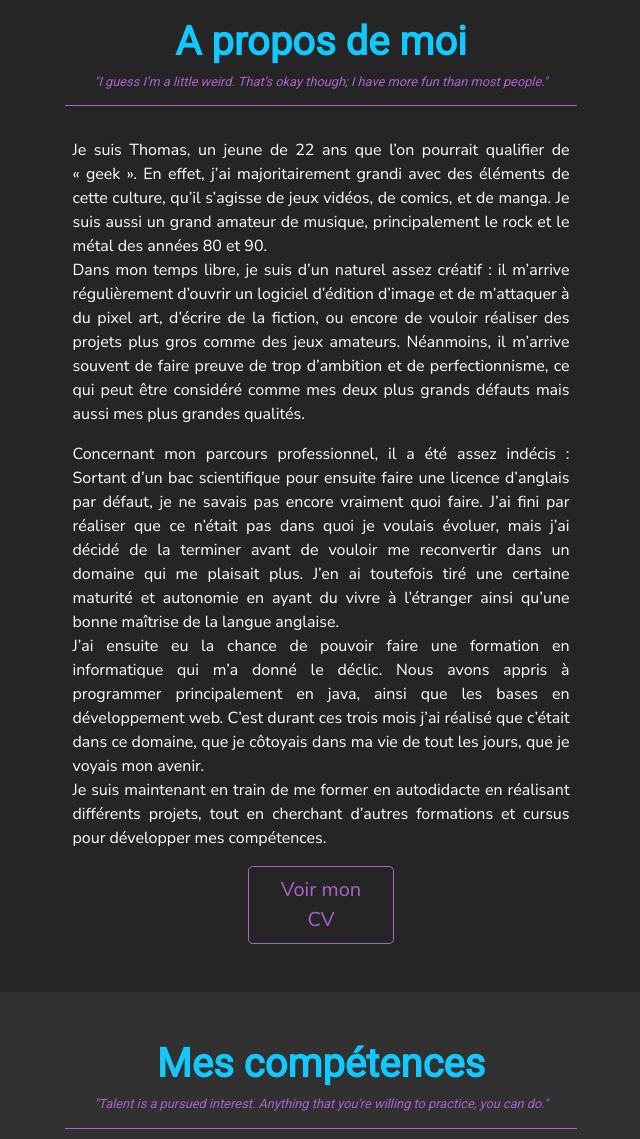
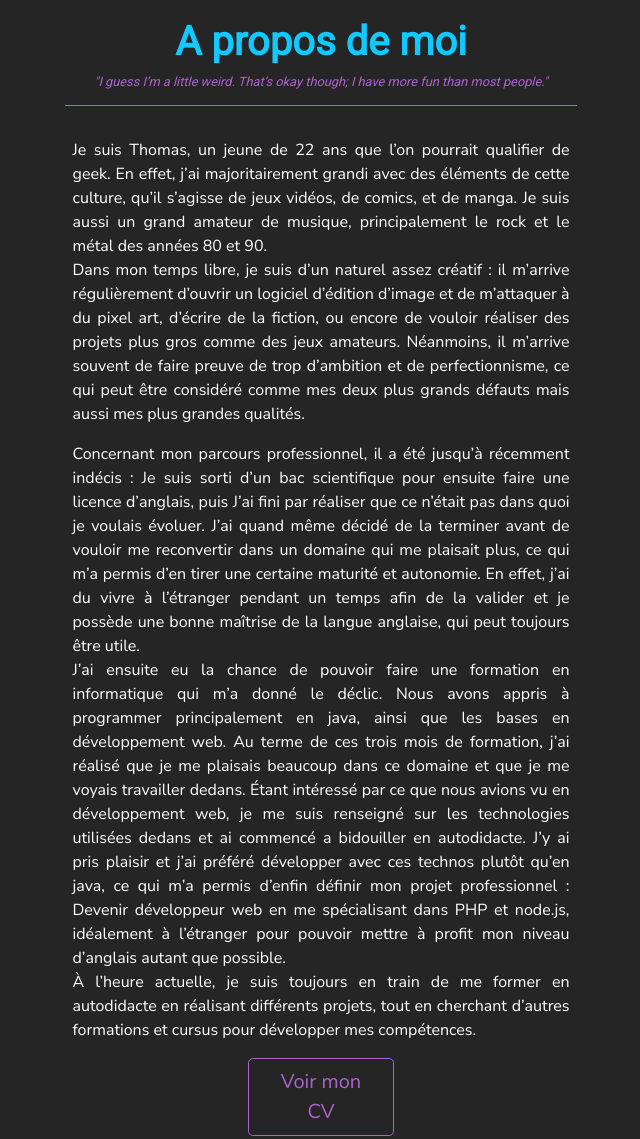
Before and after one commit to ThomasM76/ThomasM76.github.io, a plain HTML site: page index.html in a window 1280 px wide. Shown: the part 780-1919 px from the top of the page, without its empty margins (319-959 px from the left). Drawn offline with nearby package versions, Linux system fonts and the light colour scheme.

Commit message:
Mise à jour 3

```diff
--- a/index.html
+++ b/index.html
@@ -42,12 +42,12 @@
 
         <div class="row justify-content-md-center">
             <div class="about col-6">
-            <p>Je suis Thomas, un jeune de 22 ans que l’on pourrait qualifier de « geek ». En effet, j’ai majoritairement grandi avec des éléments de cette culture, qu’il s’agisse de jeux vidéos, de comics, et de manga. Je suis aussi un grand amateur de musique, principalement le rock et le métal des années 80 et 90.<br>
+            <p>Je suis Thomas, un jeune de 22 ans que l’on pourrait qualifier de geek. En effet, j’ai majoritairement grandi avec des éléments de cette culture, qu’il s’agisse de jeux vidéos, de comics, et de manga. Je suis aussi un grand amateur de musique, principalement le rock et le métal des années 80 et 90.<br>
             Dans mon temps libre, je suis d’un naturel assez créatif : il m’arrive régulièrement d’ouvrir un logiciel d’édition d’image et de m’attaquer à du pixel art, d’écrire de la fiction, ou encore de vouloir réaliser des projets plus gros comme des jeux amateurs. Néanmoins, il m’arrive souvent de faire preuve de trop d’ambition et de perfectionnisme, ce qui peut être considéré comme mes deux plus grands défauts mais aussi mes plus grandes qualités.
             </p>
-            <p>Concernant mon parcours professionnel, il a été assez indécis : Sortant d’un bac scientifique pour ensuite faire une licence d’anglais par défaut, je ne savais pas encore vraiment quoi faire. J’ai fini par réaliser que ce n’était pas dans quoi je voulais évoluer, mais j’ai décidé de la terminer avant de vouloir me reconvertir dans un domaine qui me plaisait plus. J’en ai toutefois tiré une certaine maturité et autonomie en ayant du vivre à l’étranger ainsi qu’une bonne maîtrise de la langue anglaise.<br>
-            J’ai ensuite eu la chance de pouvoir faire une formation en informatique qui m’a donné le déclic. Nous avons appris à programmer principalement en java, ainsi que les bases en développement web. C’est durant ces trois mois j’ai réalisé que c’était dans ce domaine, que je côtoyais dans ma vie de tout les jours, que je voyais mon avenir.<br>
-            Je suis maintenant en train de me former en autodidacte en réalisant différents projets, tout en cherchant d’autres formations et cursus pour développer mes compétences.
+            <p>Concernant mon parcours professionnel, il a été jusqu’à récemment indécis : Je suis sorti d’un bac scientifique pour ensuite faire une licence d’anglais, puis J’ai fini par réaliser que ce n’était pas dans quoi je voulais évoluer. J’ai quand même décidé de la terminer avant de vouloir me reconvertir dans un domaine qui me plaisait plus, ce qui m’a permis d’en tirer une certaine maturité et autonomie. En effet, j’ai du vivre à l’étranger pendant un temps afin de la valider et je possède une bonne maîtrise de la langue anglaise, qui peut toujours être utile.<br>
+            J’ai ensuite eu la chance de pouvoir faire une formation en informatique qui m’a donné le déclic. Nous avons appris à programmer principalement en java, ainsi que les bases en développement web. Au terme de ces trois mois de formation, j’ai réalisé que je me plaisais beaucoup dans ce domaine et que je me voyais travailler dedans. Étant intéressé par ce que nous avions vu en développement web, je me suis renseigné sur les technologies utilisées dedans et ai commencé a bidouiller en autodidacte. J’y ai pris plaisir et j’ai préféré développer avec ces technos plutôt qu’en java, ce qui m’a permis d’enfin définir mon projet professionnel : Devenir développeur web en me spécialisant dans PHP et node.js, idéalement à l’étranger pour pouvoir mettre à profit mon niveau d’anglais autant que possible. <br>
+            À l’heure actuelle, je suis toujours en train de me former en autodidacte en réalisant différents projets, tout en cherchant d’autres formations et cursus pour développer mes compétences.
             </p>
             </div>
         </div>
```
